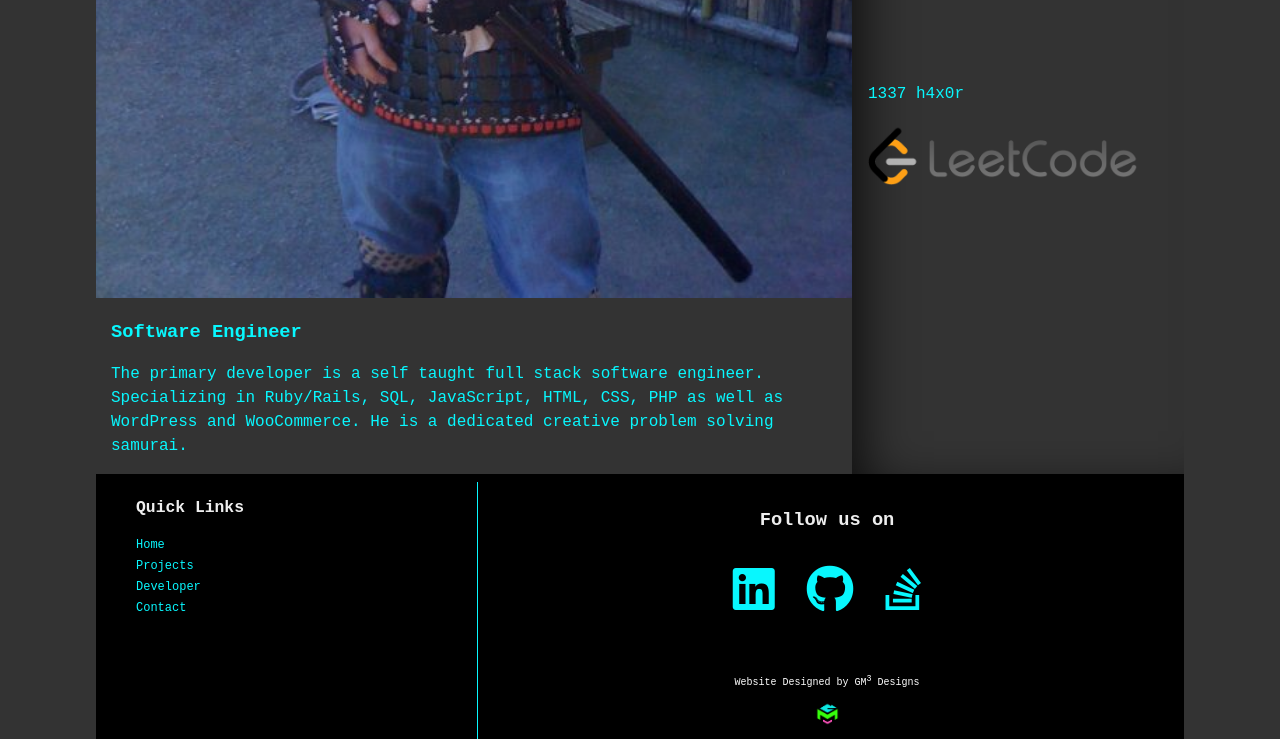
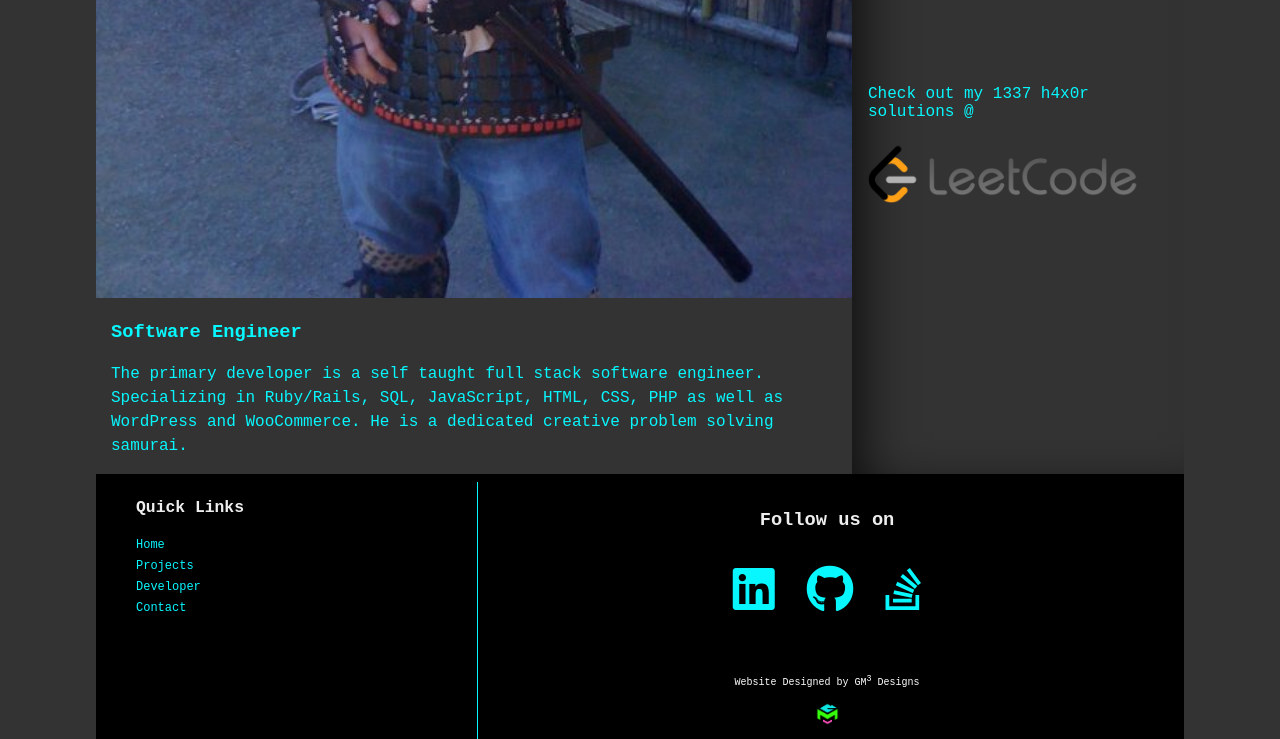
Before and after one commit to metacoder87/gmcubedesigns_static, a plain HTML site: page team.html in a window 1280 px wide. Shown: the part 902-1641 px from the top of the page. Drawn offline with Linux system fonts and the light colour scheme.

Commit message:
Updates dev layout

```diff
--- a/team.html
+++ b/team.html
@@ -122,7 +122,8 @@
               <br>
               <br>
               <section>
-                <a href="https://leetcode.com/metacoder87/">1337 h4x0r
+                <a href="https://leetcode.com/metacoder87/">Check out my 1337 h4x0r solutions @</a>
+                <a href="https://leetcode.com/metacoder87/">
                   <img src="img/leetlogo.png" alt="LeetCode Logo">
                 </a>
               </section>
```
